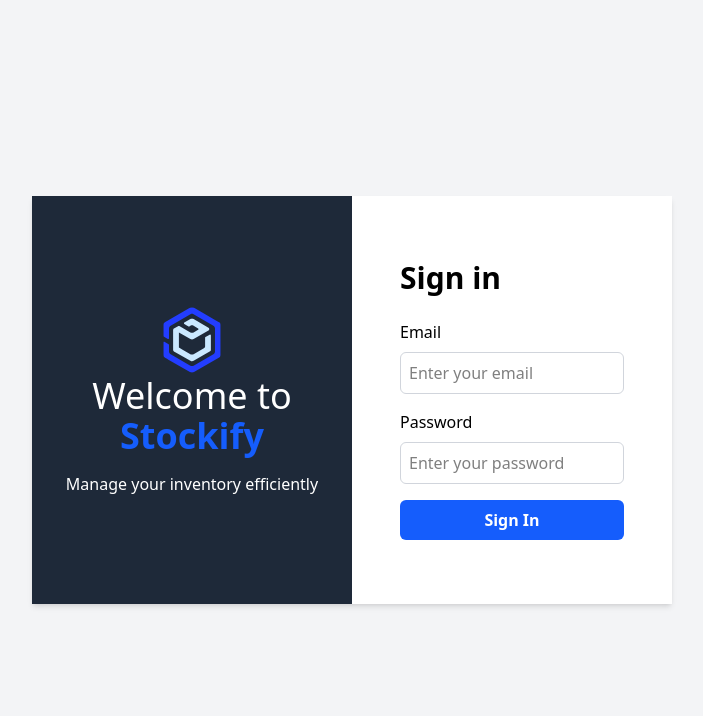
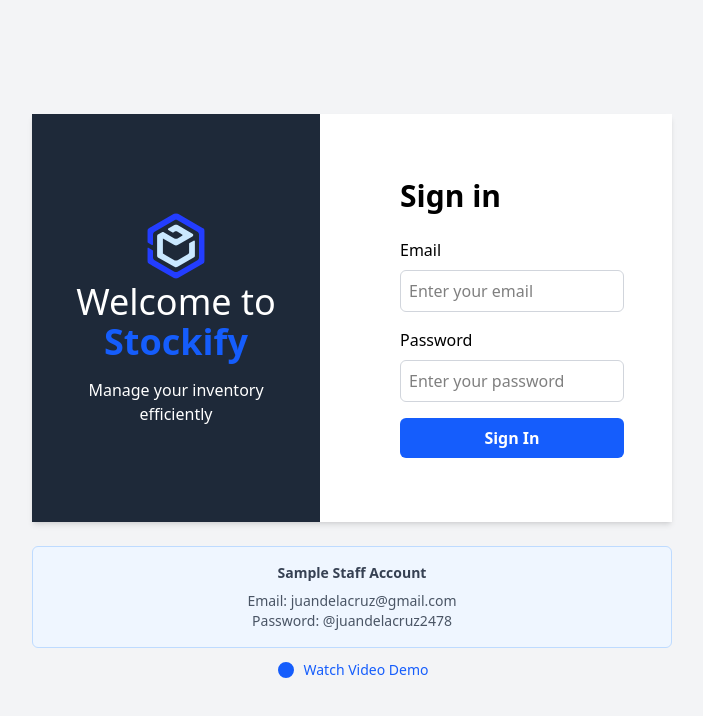
Before and after one commit to JJCayabyab/stockify, a React (Vite) app in the folder client/: page / in a window 1280 px wide. Shown: the top 716 px of the page, without its empty margins (288-991 px from the left). Built offline with nearby package versions, Linux system fonts and the light colour scheme; no server answers.

Commit message:
added sample staff account and video demo

```diff
--- a/client/src/pages/Login.jsx
+++ b/client/src/pages/Login.jsx
@@ -1,6 +1,7 @@
 import React from "react";
 import { useAuthStore } from "../store/useAuthStore";
 import { useNavigate } from "react-router-dom";
+
 const Login = () => {
   const {
     email,
@@ -31,13 +32,17 @@ const Login = () => {
   };
 
   return (
-    <div className="flex items-center justify-center min-h-screen bg-gray-100">
-      <div className="lg:w-6/12  bg-white   shadow-md flex   smgap-8 flex-col md:flex-row">
+    <div className="flex flex-col items-center justify-center min-h-screen bg-gray-100 py-8">
+      <div className="lg:w-6/12 bg-white shadow-md flex gap-8 flex-col md:flex-row">
         {/* Left Side - Form */}
-        <div className=" bg-gray-800 p-5 lg:w-1/2 flex flex-col items-center justify-center">
-          <img src="/stockify-logo.svg" alt="stockify-logo" className="size-18" />
+        <div className="bg-gray-800 p-5 lg:w-1/2 flex flex-col items-center justify-center">
+          <img
+            src="/stockify-logo.svg"
+            alt="stockify-logo"
+            className="size-18"
+          />
           <h2 className="text-4xl font-medium text-center text-white">
-            Welcome to <br />{" "}
+            Welcome to <br />
             <span className="text-blue-600 font-bold">Stockify</span>
           </h2>
           <p className="text-white text-center mt-4">
@@ -104,6 +109,34 @@ const Login = () => {
           </form>
         </div>
       </div>
+
+      {/* Sample Account Info */}
+      <div className="mt-6 bg-blue-50 border border-blue-200 rounded-md p-4 text-center lg:w-6/12">
+        <p className="text-sm font-semibold text-gray-700 mb-2">
+          Sample Staff Account
+        </p>
+        <p className="text-sm text-gray-600">
+          <span className="font-medium">Email:</span> juandelacruz@gmail.com
+        </p>
+        <p className="text-sm text-gray-600">
+          <span className="font-medium">Password:</span> @juandelacruz2478
+        </p>
+      </div>
+
+      {/* Video Demo Link */}
+      <div className="mt-3 text-center lg:w-6/12">
+        <a
+          href="https://youtu.be/8q6f_Ls8esw"
+          target="_blank"
+          rel="noopener noreferrer"
+          className="inline-flex items-center gap-2 text-blue-600 hover:text-blue-700 font-medium text-sm transition"
+        >
+          <svg className="w-5 h-5" fill="currentColor" viewBox="0 0 20 20">
+            <path d="M10 18a8 8 0 100-16 8 8 0 000 16zM9.555 7.168A1 1 0 008 8v4a1 1 0 001.555.832l3-2a1 1 0 000-1.664l-3-2z" />
+          </svg>
+          Watch Video Demo
+        </a>
+      </div>
     </div>
   );
 };
```
